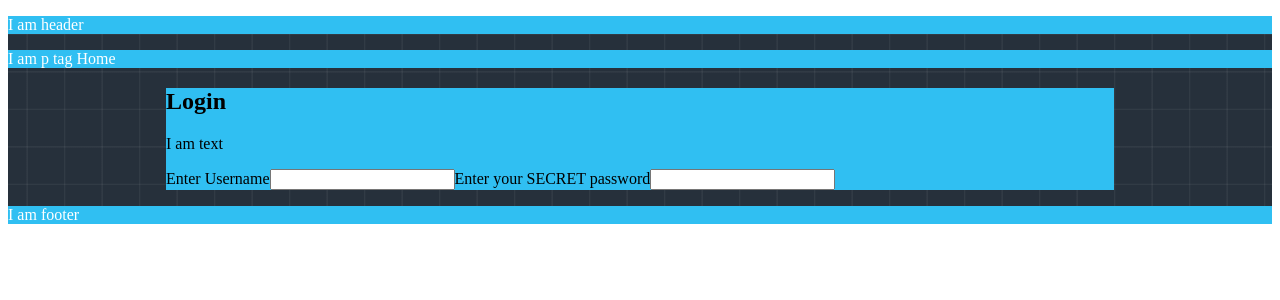
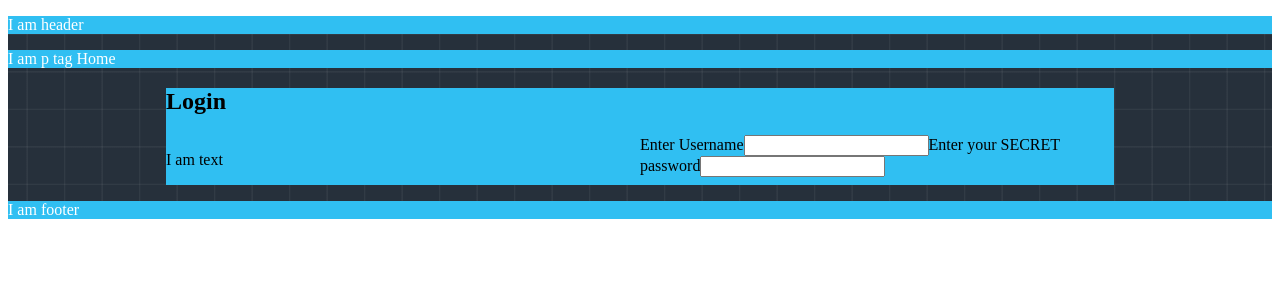
Before and after one commit to CD-Mackay/Foto-Album, a React app: page / in a window 1280 px wide. Shown: the top 300 px of the page. Built offline with nearby package versions, Linux system fonts and the light colour scheme.

Commit message:
style logsign layout

```diff
--- a/src/components/templates/Logsign/LogSign.js
+++ b/src/components/templates/Logsign/LogSign.js
@@ -12,6 +12,7 @@ export default function LogSign(props) {
         <div className="text-wrapper">
           <p>I am text</p>
         </div>
+        <div className="form-wrapper">
           <form>
             <Label message={"Enter Username"} labelFor={"username"} />
             <InputField name={"username"} type={"text"} />
@@ -19,6 +20,7 @@ export default function LogSign(props) {
             <InputField name={"password"} type={"password"} />
           </form>
         </div>
+      </div>
     </StyledLogSign>
   )
 };
--- a/src/components/templates/Logsign/StyledLogSign.js
+++ b/src/components/templates/Logsign/StyledLogSign.js
@@ -18,6 +18,10 @@ const StyledLogSign = styled.section`
    width: 75%;
    margin: 0 auto;
    height: auto;
+   .login-form {
+     display: grid;
+     grid-template-columns: 1fr 1fr;
+   }
    `
 
 export default StyledLogSign;
```
Lines whose indentation alone changed are shown as unchanged.
